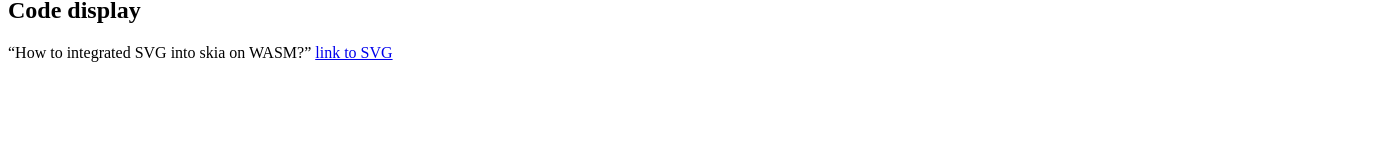
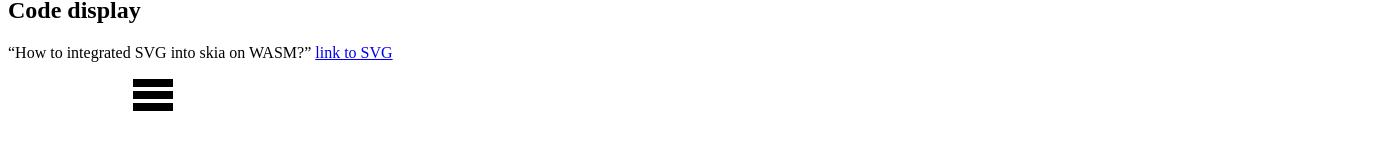
Before and after one commit to 44-563-Web-Apps-S23/44563-webapps-assignment-3-anjalimaguluri, a plain HTML site: page index.html in a window 1280 px wide. Shown: the part 718-861 px from the top of the page, 1397 px wide, since content can reach past the window. Drawn offline with Linux system fonts and the light colour scheme.

Commit message:
code snippet

```diff
--- a/index.html
+++ b/index.html
@@ -62,18 +62,10 @@
             <q>How to integrated SVG into skia on WASM?</q>
             <a href="https://stackoverflow.com/questions/75360023/how-to-integrated-svg-into-skia-on-wasm">link to SVG</a>
             <pre>
-                <svg viewBox="0 0 100 100">
-                    <text>
-                      <tspan class="line-1" textLength="100" x="0" y="1em" font-size="20">
-                        The Cat
-                      </tspan>
-                      <tspan class="line-2" textLength="100" x="0" dy="0.9em" font-size="20" lengthAdjust="spacingAndGlyphs">
-                        in the
-                      </tspan>
-                      <tspan class="line-3" textLength="100" x="0" dy="0.9em" font-size="35">
-                        Hat
-                      </tspan>
-                    </text>
+                <svg viewBox="0 0 100 80" width="40" height="40">
+                    <rect width="100" height="20"></rect>
+                    <rect y="30" width="100" height="20"></rect>
+                    <rect y="60" width="100" height="20"></rect>
                   </svg>
             </pre>
 
```
